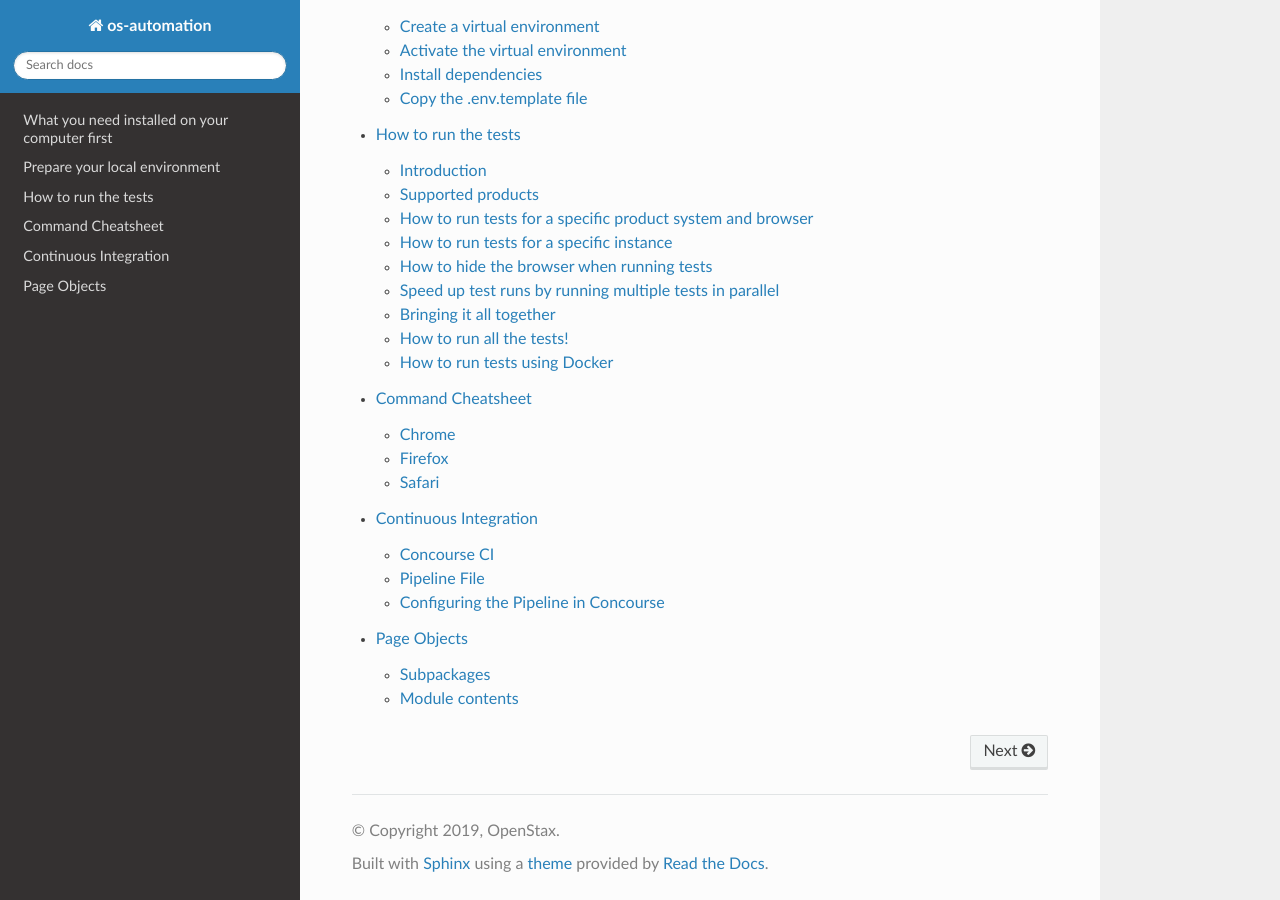
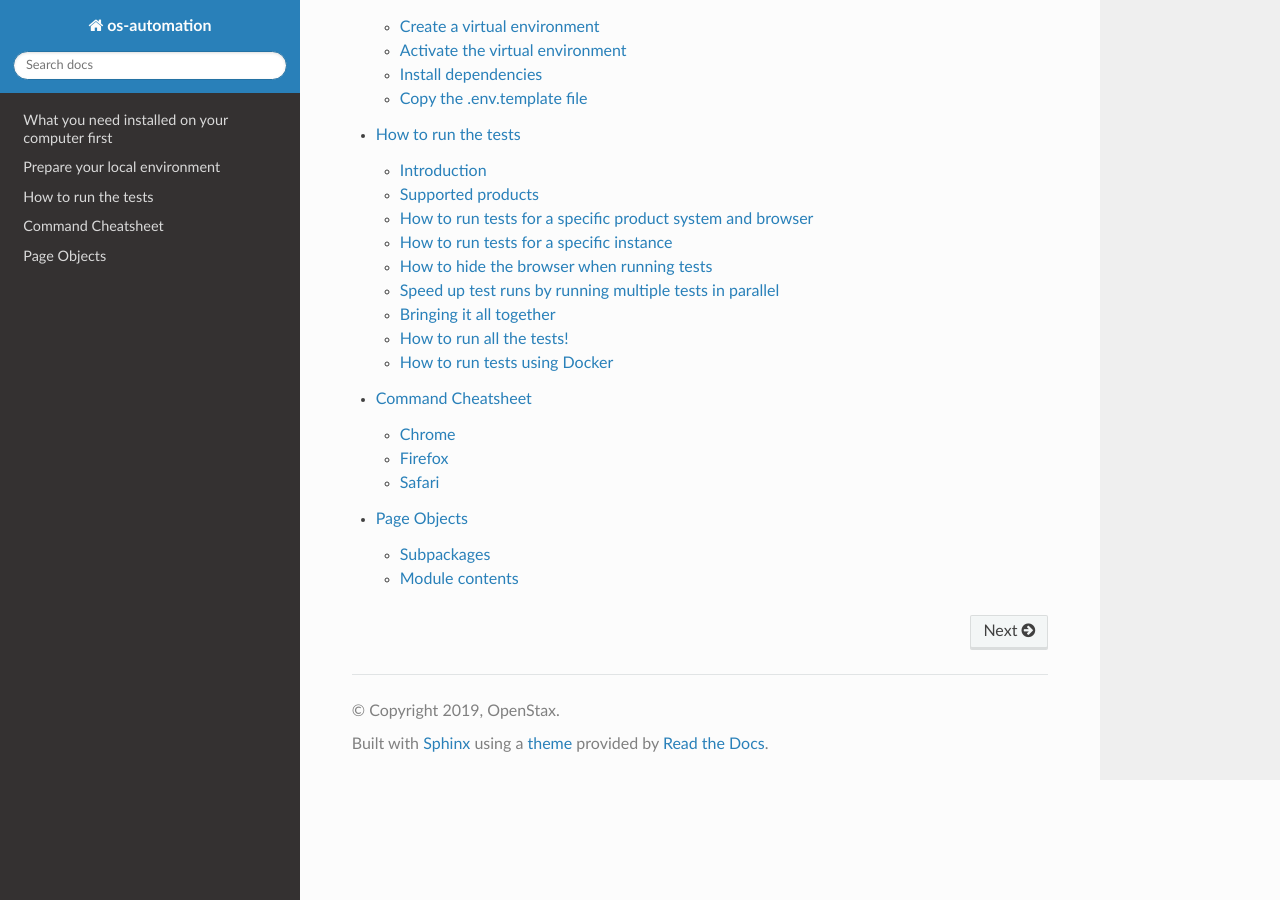
Before and after one commit to openstax/os-automation, a Sphinx documentation site: the page built from docs/index.rst, in a window 1280 px wide and 900 px high, scrolled down 701 px. Built offline with Sphinx 7.4.7 and the Read the Docs theme 2.0.0, drawn with Linux system fonts in a browser that asks for light colours; some of the changed lines change nothing that is shown.

Commit message:
remove docs about conconcourse ci setup (#446)

```diff
--- a/docs/ci.rst
+++ /dev/null
@@ -1,119 +0,0 @@
-.. _ci:
-
-######################
-Continuous Integration
-######################
-
-os-automation uses a combination of Concourse CI and CircleCI to run tests upon
-the detection of new deployments. The tasks that are used to do this are executed
-within a pipeline and are run one after the other. Concourse CI acts as the
-"listener" for new deployments. When a new deployment is detected it will
-execute a task that starts the UI tests in Circle CI for the environment that has
-a new deployment.
-
-Concourse CI
-============
-
-.. seealso::
-   It's recommended that the `Concourse Tutorial <https://concoursetutorial.com/>`_
-   by Stark and Wayne be done in order to understand how Concourse CI works or if
-   there are any maintenance tasks to update the pipeline.
-
-We'll cover Concourse CI from a high level by going over the pipeline file for ``os-web``.
-
-Pipeline File
-=============
-
-Concourse CI pipeline configuration is all done using yaml. Here is the pipeline file for
-running os-web UI tests in CircleCI:
-
-.. literalinclude:: ../.concourse/ui-tests-os-web.pipeline.yml
-   :language: yaml
-   :linenos:
-
-When looking at the pipeline file from a high level it's useful to drop down towards
-the end of the file and look at each of the steps that will be executed as part of the
-the pipeline.
-
-Below are all the steps that are defined in the ``jobs`` area:
-
-.. literalinclude:: ../.concourse/ui-tests-os-web.pipeline.yml
-   :language: yaml
-   :emphasize-lines: 4,6,7,9,11
-   :lines: 31-44
-   :linenos:
-
-Each of the highlighted lines is a step in the pipeline that will get executed sequentially.
-
-The first is a ``get`` step. If you refer to the top of the file you'll see this
-is named after a resource called ``listen-os-cms``. This resource is configured as a
-slack resource that is configured to listen to the ``#deployments`` channel for the
-specified regular expression shown below:
-
-.. literalinclude:: ../.concourse/ui-tests-os-web.pipeline.yml
-   :language: yaml
-   :emphasize-lines: 7
-   :lines: 10-16
-   :linenos:
-
-When a message is detected that matches this regular expression the pipeline will
-be triggered as is shown by ``trigger: true``. This step also saves a couple files
-we'll use in later steps. It saves ``listen-os-cms/message_text`` which has all
-the text of the message, ``listen-os-cms/message_text_0`` which has the instance, and
-``listen-os-cms/message_text_1`` which has the instance@sha specification.
-
-The next step which is labeled ``get: os-automation`` is a git resource which pulls
-over the source code of the os-automation repository. The source code will be used
-later in the pipeline to run tasks.
-
-The ``task: defer-to-circle`` is defined in the task file shown in that step. That's
-why we do a ``get`` step to get the source code of os-automation, to be able to access
-those files and run the script. This step runs a python script that reads in the instance,
-sends a POST request to CircleCI to start tests for ``os-web`` for that instance.
-
-.. literalinclude:: ../.concourse/tasks/test-osweb-ui-circleci/script.py
-   :language: python
-   :lines: 48-55
-   :linenos:
-
-The ``task: create-version-message`` takes a template of text and fills it in to
-be posted to the ``#qa-stream`` channel to show that a deployment was detected
-and a link to the Circle CI job that was started.
-
-.. literalinclude:: ../.concourse/tasks/version-message/script.py
-   :language: python
-   :lines: 13-24
-   :linenos:
-
-The ``put: notify`` step posts the message created in the previous step to slack.
-
-Configuring the Pipeline in Concourse
-=====================================
-
-Installing fly
---------------
-
-In order to update the pipeline or add the pipeline to a Concourse server you must
-first have the ``fly`` cli tool installed on your machine. You can get this tool
-by visiting `https://concourse-dev0.openstax.org <https:/concourse-dev0.openstax.org`_
-and clicking the appropriate operating system from the home page.
-
-Log into Concourse
-------------------
-
-Use the fly cli tool to login to Concourse.
-
-.. code-block:: bash
-
-   fly -t dev0 login -c https://concourse-dev0.openstax.org
-
-A browser will open where you can login to the server using ldap.
-
-Update or upload the Pipeline
------------------------------
-
-Use the set-pipeline command to upload/update the pipeline to Concourse.
-
-.. code-block:: bash
-
-   fly -t dev0 set-pipeline -p ui-tests-os-web -c ./concourse/ui-tests-os-web.pipeline.yml
--- a/docs/index.rst
+++ b/docs/index.rst
@@ -28,5 +28,4 @@ Contents
    local_dev
    run_tests
    cheatsheet
-   ci
    pages/pages
```
